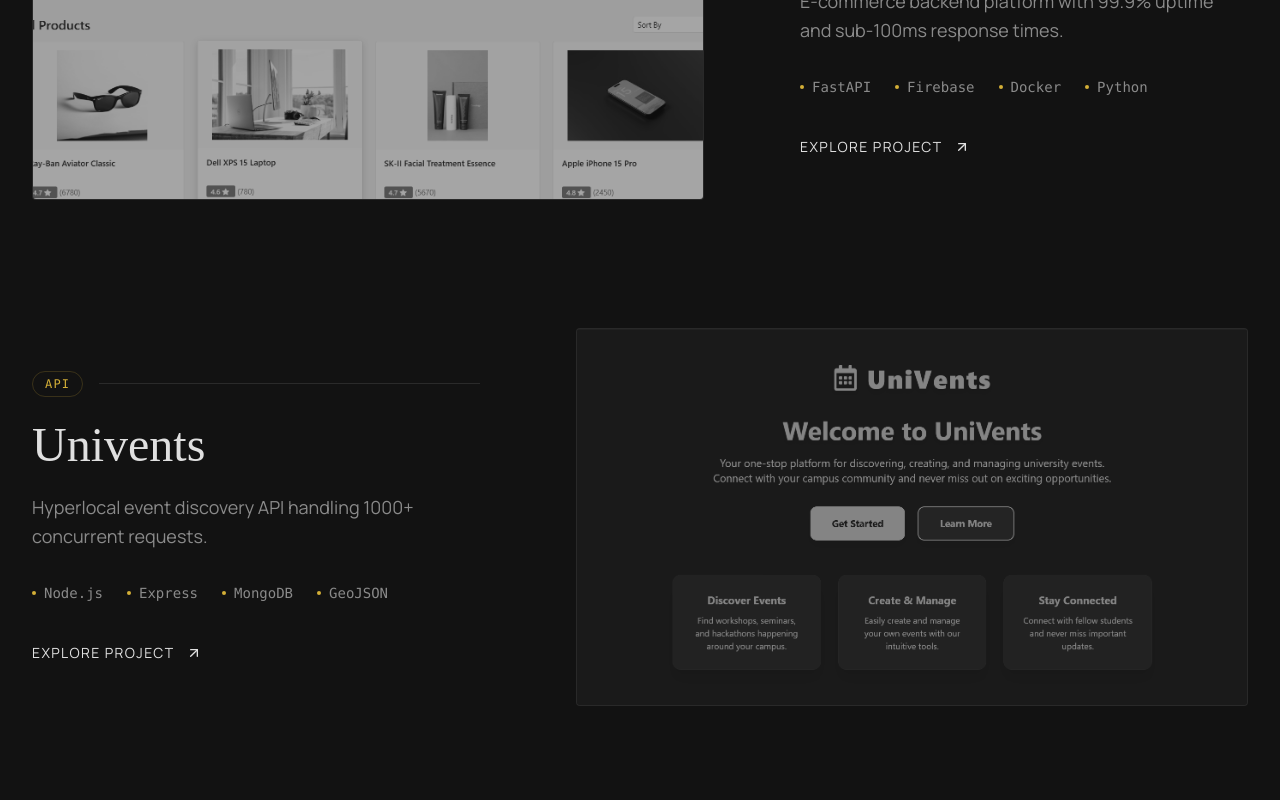
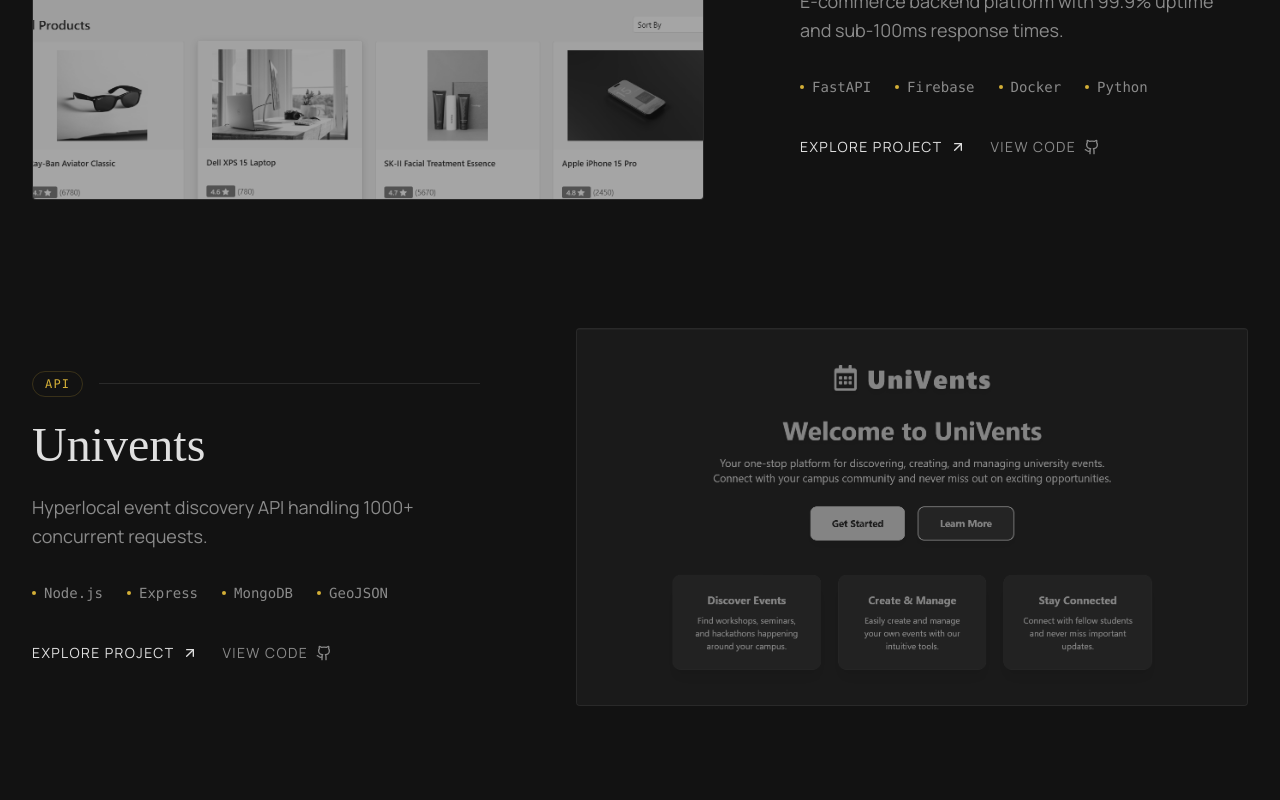
Before and after one commit to Milan-Bhimani/Portfolio, a React (Vite) app: page / in a window 1280 px wide. Shown: the part 2820-3620 px from the top of the page. Built offline with nearby package versions, Linux system fonts and the light colour scheme; a web font is replaced by a local one.

Commit message:
trying new design

```diff
--- a/src/components/Projects.jsx
+++ b/src/components/Projects.jsx
@@ -1,6 +1,6 @@
 import React, { useRef } from 'react';
 import { motion, useScroll, useTransform } from 'framer-motion';
-import { ArrowUpRight } from 'lucide-react';
+import { ArrowUpRight, Github } from 'lucide-react';
 import { resumeData } from '../data/resume.jsx';
 
 const Projects = () => {
@@ -100,14 +100,25 @@
             ))}
         </ul>
 
+        <div className="flex items-center gap-6">
             <a
               href={project.link !== "#" ? project.link : project.github}
               target="_blank"
               rel="noreferrer"
-          className="inline-flex items-center gap-3 text-sm uppercase tracking-widest hover:gap-6 transition-all duration-300"
+              className="inline-flex items-center gap-2 text-sm uppercase tracking-widest hover:text-primary transition-colors duration-300"
             >
               Explore Project <ArrowUpRight className="w-4 h-4" />
             </a>
+
+            <a
+              href={project.github}
+              target="_blank"
+              rel="noreferrer"
+              className="inline-flex items-center gap-2 text-sm uppercase tracking-widest text-foreground-muted hover:text-white transition-colors duration-300"
+            >
+              View Code <Github className="w-4 h-4" />
+            </a>
+        </div>
       </div>
     </motion.div>
   );
```
Lines whose indentation alone changed are shown as unchanged.
